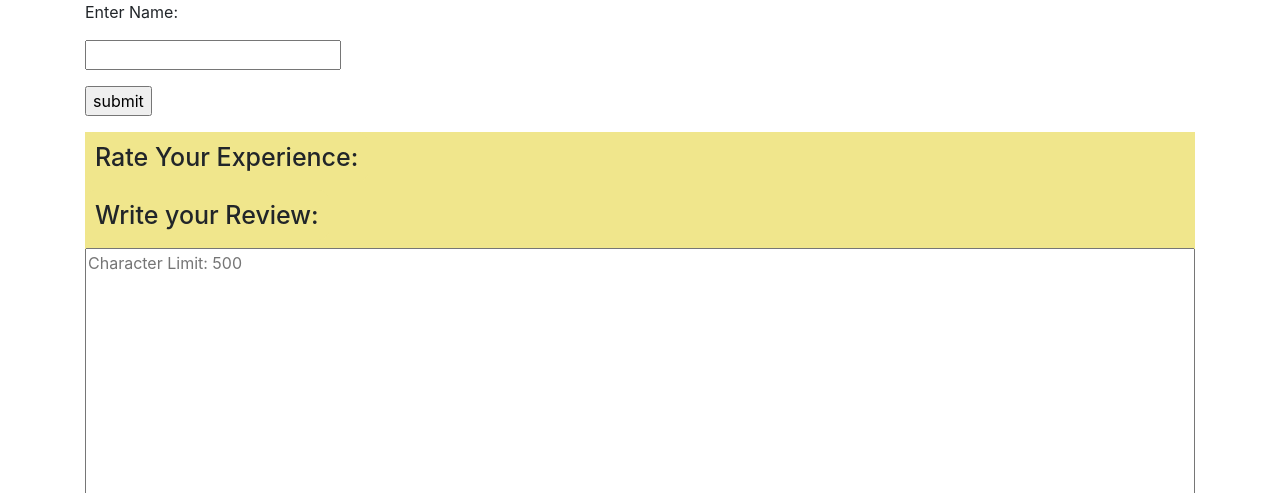
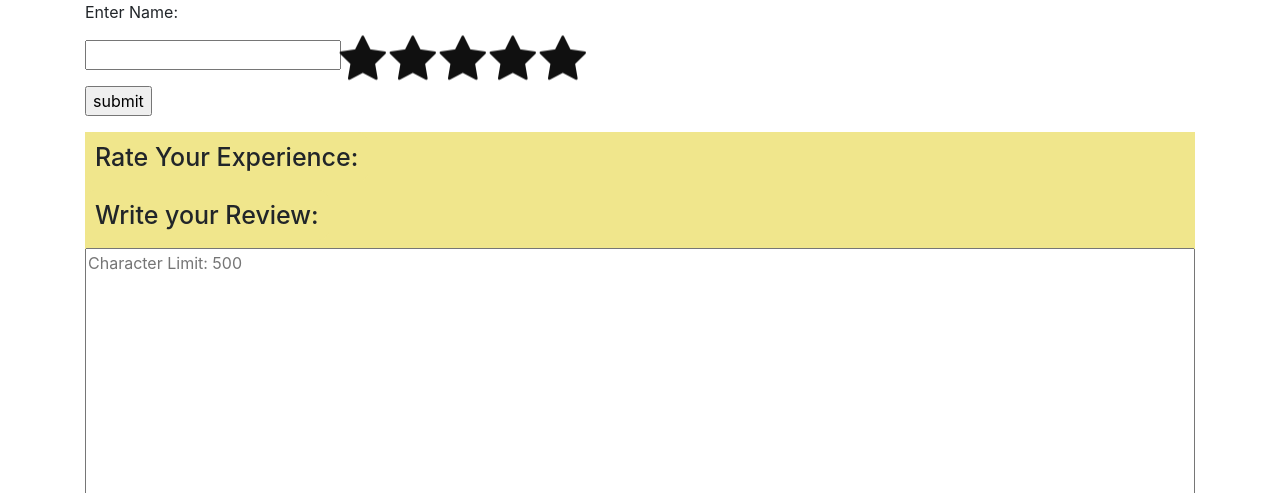
Before and after one commit to iffat-nafisa/RPI_classroom_rater, a Flask app: page /createReview in a window 1280 px wide. Shown: the part 56-549 px from the top of the page. Run offline with Flask 2, Linux system fonts and the light colour scheme; some libraries are stand-ins or nearby versions.

Commit message:
fixed stars

```diff
--- a/classroomRater/templates/base.html
+++ b/classroomRater/templates/base.html
@@ -11,6 +11,8 @@
 
         <!-- Import CSS -->
         <link rel="stylesheet" href="{{ url_for('static', filename='style.css') }}">
+        <!-- Add Icon Library (for creating the star for the review)-->
+        <link rel="stylesheet" href="https://cdnjs.cloudflare.com/ajax/libs/font-awesome/4.7.0/css/font-awesome.min.css">
         <title>{% block title %}Home{% endblock %}</title>
     </head>
 
```
